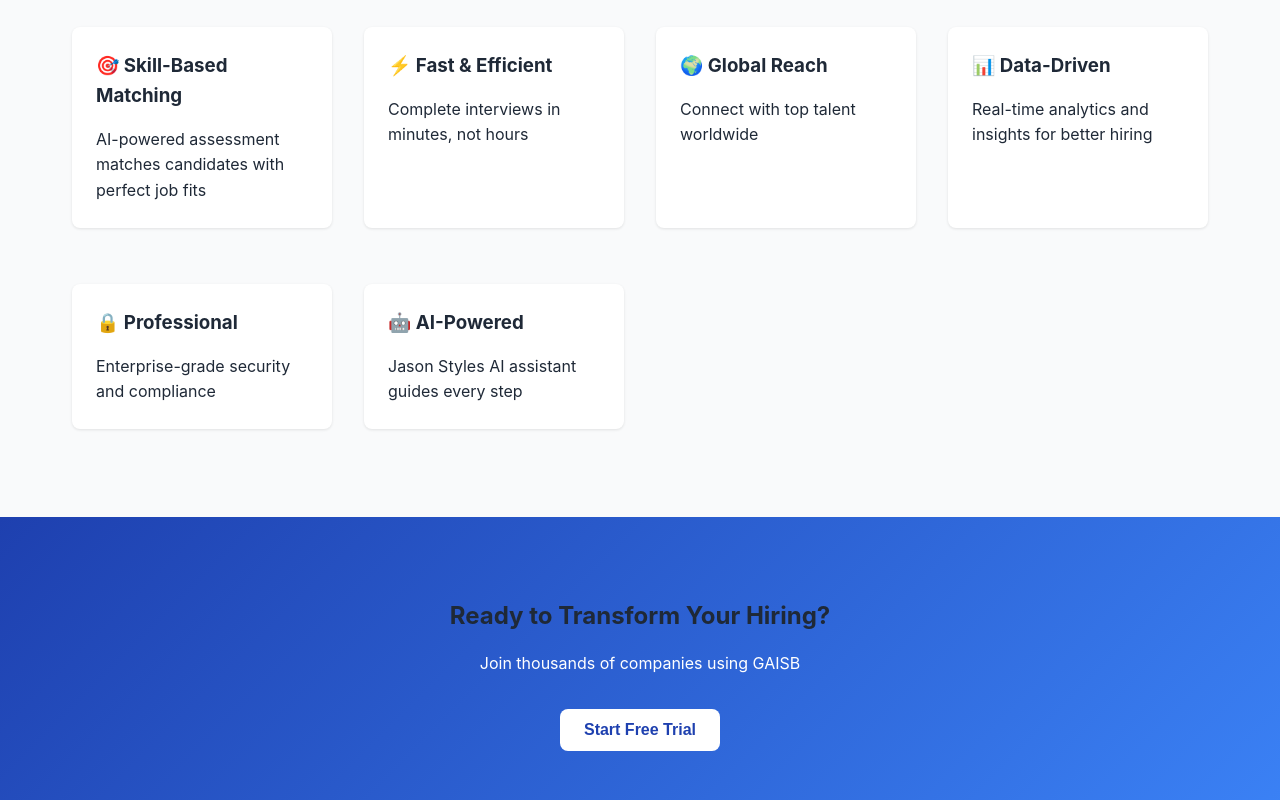
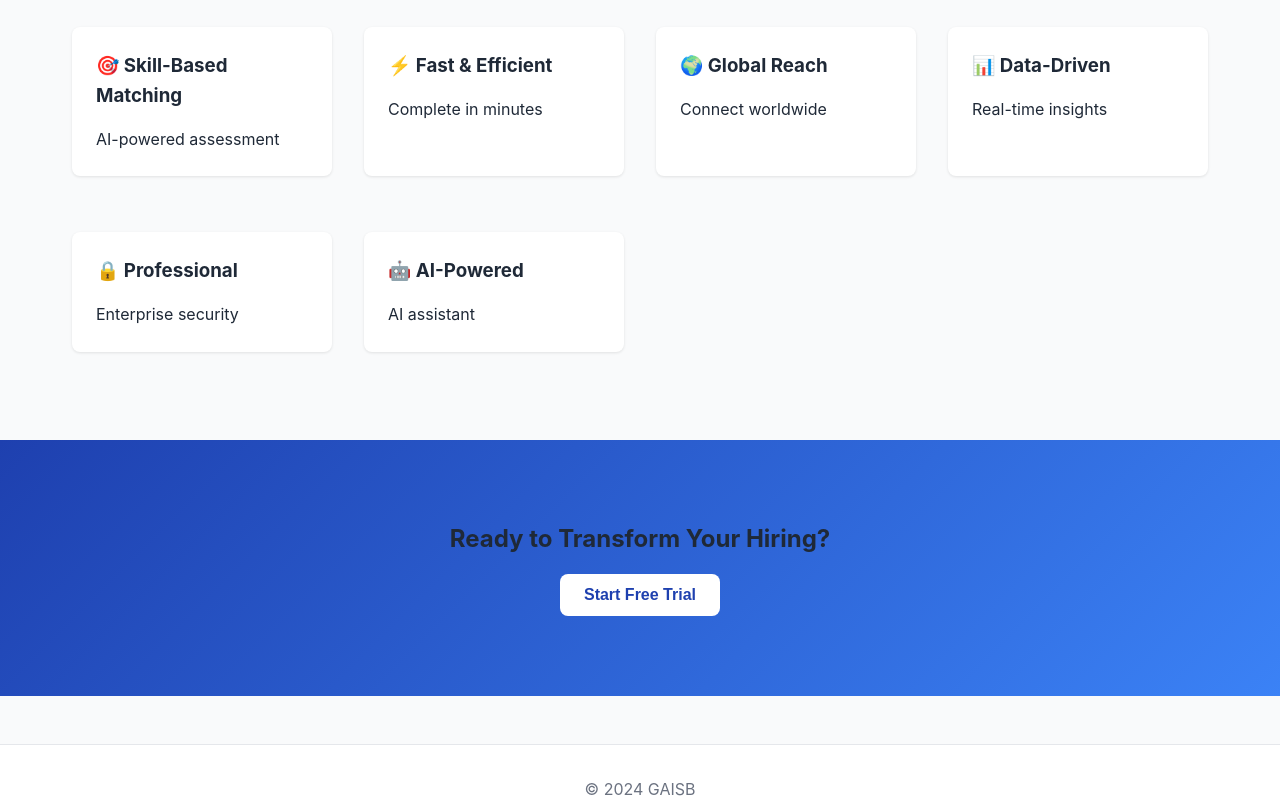
Before and after one commit to mmike070707-png/gaisb-deployment, a React (Create React App) app: page / in a window 1280 px wide. Shown: the part 520-1320 px from the top of the page. Built offline with nearby package versions, Linux system fonts and the light colour scheme.

Commit message:
Fix: CSS import and styling

```diff
--- a/src/App.jsx
+++ b/src/App.jsx
@@ -18,7 +18,7 @@ function App() {
         <div className="container">
           <h1>Global AI Skills-Based Interviewing Platform</h1>
           <p>Transform how you hire and get hired with AI-powered skill assessments</p>
-          <button className="btn" onClick={() => alert('🎉 Welcome to GAISB!\n\n✅ Professional Design\n✅ Blue Gradient Hero\n✅ Feature Cards\n✅ Responsive Layout')}>
+          <button className="btn" onClick={() => alert('Welcome to GAISB!')}>
             Get Started
           </button>
         </div>
@@ -27,25 +27,24 @@ function App() {
       <section className="container" id="features">
         <h2 style={{ textAlign: 'center', marginBottom: '2rem' }}>Why Choose GAISB?</h2>
         <div className="grid">
-          <div className="card"><h3>🎯 Skill-Based Matching</h3><p>AI-powered assessment matches candidates with perfect job fits</p></div>
-          <div className="card"><h3>⚡ Fast & Efficient</h3><p>Complete interviews in minutes, not hours</p></div>
-          <div className="card"><h3>🌍 Global Reach</h3><p>Connect with top talent worldwide</p></div>
-          <div className="card"><h3>📊 Data-Driven</h3><p>Real-time analytics and insights for better hiring</p></div>
-          <div className="card"><h3>🔒 Professional</h3><p>Enterprise-grade security and compliance</p></div>
-          <div className="card"><h3>🤖 AI-Powered</h3><p>Jason Styles AI assistant guides every step</p></div>
+          <div className="card"><h3>🎯 Skill-Based Matching</h3><p>AI-powered assessment</p></div>
+          <div className="card"><h3>⚡ Fast & Efficient</h3><p>Complete in minutes</p></div>
+          <div className="card"><h3>🌍 Global Reach</h3><p>Connect worldwide</p></div>
+          <div className="card"><h3>📊 Data-Driven</h3><p>Real-time insights</p></div>
+          <div className="card"><h3>🔒 Professional</h3><p>Enterprise security</p></div>
+          <div className="card"><h3>🤖 AI-Powered</h3><p>AI assistant</p></div>
         </div>
       </section>
 
       <section style={{ background: 'linear-gradient(135deg, #1e40af 0%, #3b82f6 100%)', color: 'white', padding: '3rem 0' }}>
         <div className="container" style={{ textAlign: 'center' }}>
           <h2>Ready to Transform Your Hiring?</h2>
-          <p style={{ marginBottom: '2rem' }}>Join thousands of companies using GAISB</p>
           <button className="btn" style={{ background: 'white', color: '#1e40af' }}>Start Free Trial</button>
         </div>
       </section>
 
       <footer>
-        <p>&copy; 2024 GAISB. All rights reserved.</p>
+        <p>&copy; 2024 GAISB</p>
       </footer>
     </div>
   );
```
Also changed, not shown: 7 other files (tests, documents, lock files or other folders).
